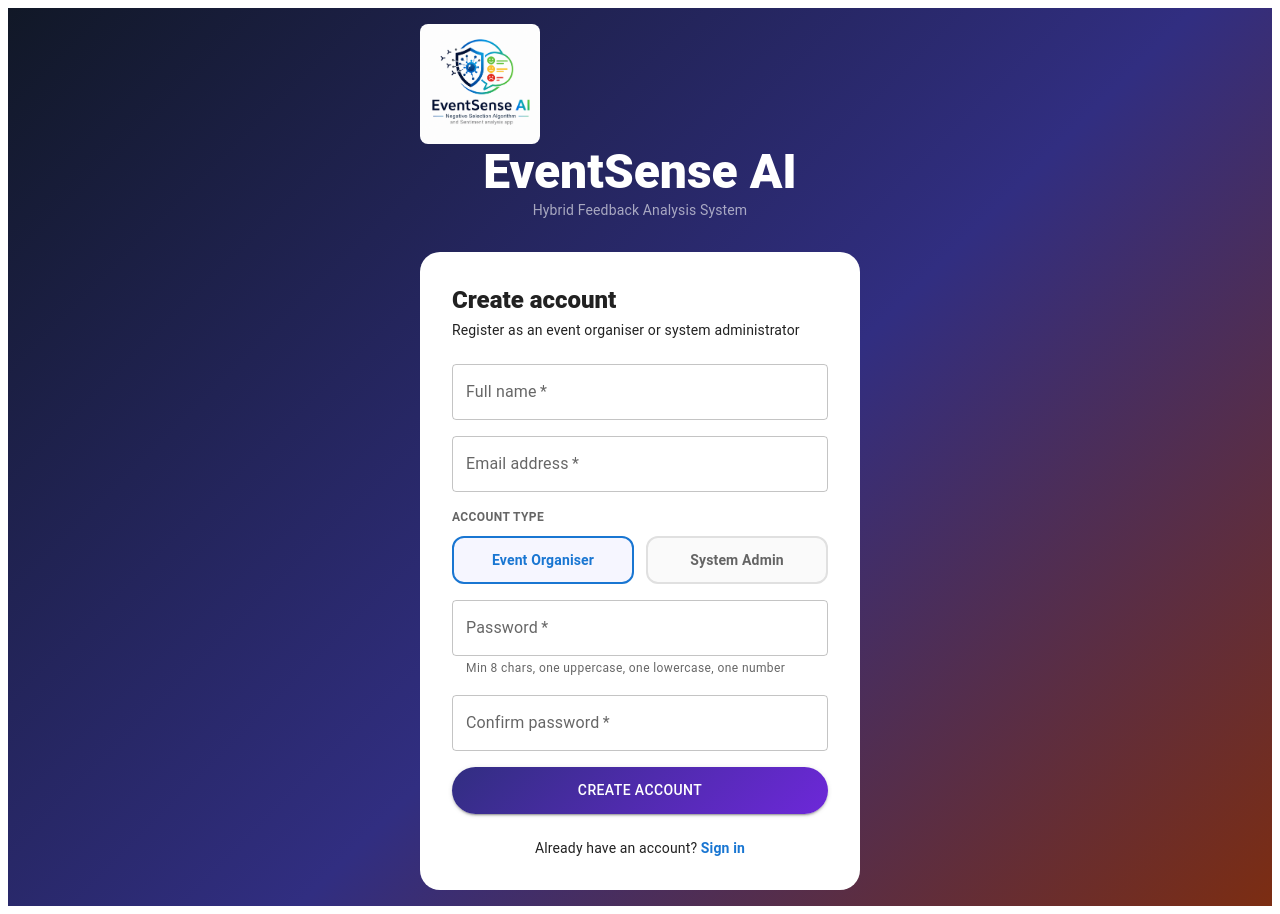
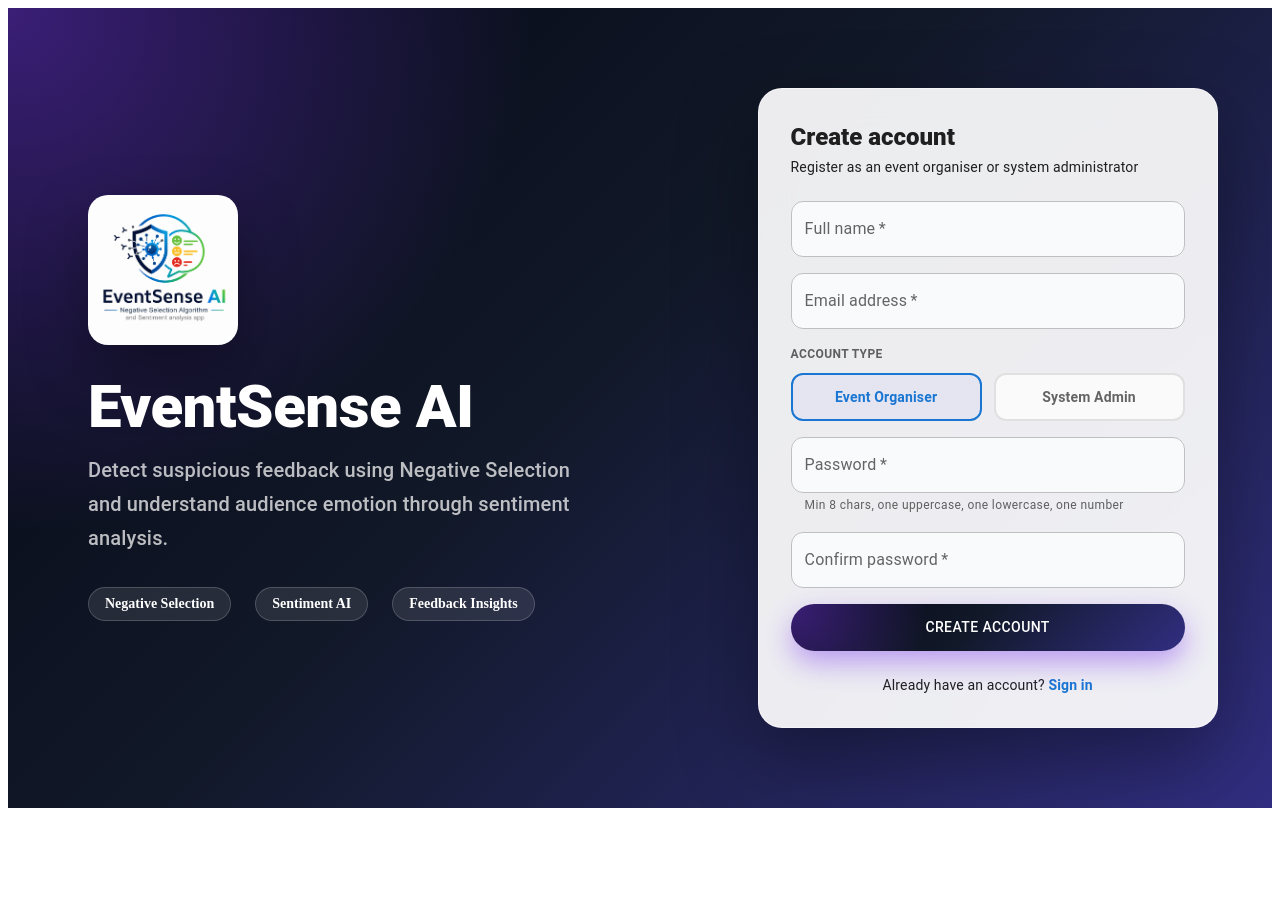
Before and after one commit to NobbuMajankwe/hyp_nsawithsentiment, a React (Vite) app in the folder frontend/: page / in a window 1280 px wide. Both pictures are taken after a click on the element "Create one". After the commit the page ends 816 px from the top, so only its background shows below. Built offline with nearby package versions, Linux system fonts and the light colour scheme.

Commit message:
restyled login

```diff
--- a/frontend/src/pages/LoginPage.tsx
+++ b/frontend/src/pages/LoginPage.tsx
@@ -1,4 +1,4 @@
-import { useState } from 'react';
+import { useState } from "react";
 import {
   Alert,
   Box,
@@ -8,11 +8,11 @@
   Stack,
   TextField,
   Typography,
-} from '@mui/material';
-import { LogIn } from 'lucide-react';
-import { useAuth } from '../context/AuthContext';
-import { apiLogin, apiRegister } from '../services/api';
-import logo from '../assets/logo.png';
+} from "@mui/material";
+import { LogIn } from "lucide-react";
+import { useAuth } from "../context/AuthContext";
+import { apiLogin, apiRegister } from "../services/api";
+import logo from "../assets/logo.png";
 
 interface Props {
   onSwitchToRegister: () => void;
@@ -20,8 +20,8 @@
 
 export function LoginPage({ onSwitchToRegister }: Props) {
   const { login } = useAuth();
-  const [email, setEmail] = useState('');
-  const [password, setPassword] = useState('');
+  const [email, setEmail] = useState("");
+  const [password, setPassword] = useState("");
   const [loading, setLoading] = useState(false);
   const [error, setError] = useState<string | null>(null);
 
@@ -34,7 +34,8 @@
       login(token, user);
     } catch (err: unknown) {
       const msg =
-        axios_detail(err) ?? 'Login failed. Check your credentials and try again.';
+        axios_detail(err) ??
+        "Login failed. Check your credentials and try again.";
       setError(msg);
     } finally {
       setLoading(false);
@@ -66,6 +67,12 @@
             value={email}
             onChange={(e) => setEmail(e.target.value)}
             autoComplete="email"
+            sx={{
+              "& .MuiOutlinedInput-root": {
+                borderRadius: 3,
+                bgcolor: "#f8fafc",
+              },
+            }}
           />
           <TextField
             label="Password"
@@ -75,6 +82,12 @@
             value={password}
             onChange={(e) => setPassword(e.target.value)}
             autoComplete="current-password"
+            sx={{
+              "& .MuiOutlinedInput-root": {
+                borderRadius: 3,
+                bgcolor: "#f8fafc",
+              },
+            }}
           />
 
           <Button
@@ -82,25 +95,39 @@
             variant="contained"
             fullWidth
             disabled={loading}
-            startIcon={loading ? <CircularProgress size={16} color="inherit" /> : <LogIn size={16} />}
+            startIcon={
+              loading ? (
+                <CircularProgress size={16} color="inherit" />
+              ) : (
+                <LogIn size={16} />
+              )
+            }
             sx={{
               py: 1.4,
               borderRadius: 999,
-              background: 'linear-gradient(135deg,#312e81,#6d28d9)',
-              '&:hover': { opacity: 0.92 },
+              /* background: "linear-gradient(135deg,#312e81,#6d28d9)",
+              "&:hover": { opacity: 0.92 }, */
+              /* background: 'linear-gradient(135deg, #4f46e5, #7c3aed, #db2777)', */
+              background:
+          "radial-gradient(circle at top left, rgba(124,58,237,0.45), transparent 35%), linear-gradient(135deg, #050816 0%, #111827 45%, #312e81 100%)",
+boxShadow: '0 12px 28px rgba(124,58,237,0.45)',
             }}
           >
-            {loading ? 'Signing in…' : 'Sign in'}
+            {loading ? "Signing in…" : "Sign in"}
           </Button>
         </Stack>
       </Box>
 
-      <Typography variant="body2" color="text.secondary" sx={{ mt: 3, textAlign: 'center' }}>
-        No account?{' '}
+      <Typography
+        variant="body2"
+        color="text.secondary"
+        sx={{ mt: 3, textAlign: "center" }}
+      >
+        No account?{" "}
         <Box
           component="span"
           onClick={onSwitchToRegister}
-          sx={{ color: 'primary.main', cursor: 'pointer', fontWeight: 700 }}
+          sx={{ color: "primary.main", cursor: "pointer", fontWeight: 700 }}
         >
           Create one
         </Box>
@@ -120,11 +147,11 @@
 export function RegisterPage({ onSwitchToLogin }: RegisterProps) {
   const { login } = useAuth();
   const [form, setForm] = useState({
-    fullName: '',
-    email: '',
-    password: '',
-    confirmPassword: '',
-    role: 'event_organiser' as 'event_organiser' | 'system_admin',
+    fullName: "",
+    email: "",
+    password: "",
+    confirmPassword: "",
+    role: "event_organiser" as "event_organiser" | "system_admin",
   });
   const [loading, setLoading] = useState(false);
   const [error, setError] = useState<string | null>(null);
@@ -139,7 +166,7 @@
     setError(null);
 
     if (form.password !== form.confirmPassword) {
-      setError('Passwords do not match.');
+      setError("Passwords do not match.");
       return;
     }
 
@@ -153,7 +180,7 @@
       });
       login(token, user);
     } catch (err: unknown) {
-      const msg = axios_detail(err) ?? 'Registration failed. Please try again.';
+      const msg = axios_detail(err) ?? "Registration failed. Please try again.";
       setError(msg);
     } finally {
       setLoading(false);
@@ -182,8 +209,14 @@
             fullWidth
             required
             value={form.fullName}
-            onChange={set('fullName')}
+            onChange={set("fullName")}
             autoComplete="name"
+            sx={{
+              "& .MuiOutlinedInput-root": {
+                borderRadius: 3,
+                bgcolor: "#f8fafc",
+              },
+            }}
           />
           <TextField
             label="Email address"
@@ -191,20 +224,34 @@
             fullWidth
             required
             value={form.email}
-            onChange={set('email')}
+            onChange={set("email")}
             autoComplete="email"
+            sx={{
+              "& .MuiOutlinedInput-root": {
+                borderRadius: 3,
+                bgcolor: "#f8fafc",
+              },
+            }}
           />
 
           {/* Role selector rendered as two toggle cards */}
           <Box>
-            <Typography variant="caption" sx={{ fontWeight: 700, color: 'text.secondary', mb: 1, display: 'block' }}>
+            <Typography
+              variant="caption"
+              sx={{
+                fontWeight: 700,
+                color: "text.secondary",
+                mb: 1,
+                display: "block",
+              }}
+            >
               ACCOUNT TYPE
             </Typography>
             <Stack direction="row" spacing={1.5}>
               {(
                 [
-                  { value: 'event_organiser', label: 'Event Organiser' },
-                  { value: 'system_admin', label: 'System Admin' },
+                  { value: "event_organiser", label: "Event Organiser" },
+                  { value: "system_admin", label: "System Admin" },
                 ] as const
               ).map((opt) => (
                 <Box
@@ -214,19 +261,26 @@
                     flex: 1,
                     p: 1.5,
                     borderRadius: 3,
-                    border: '2px solid',
-                    borderColor: form.role === opt.value ? 'primary.main' : 'grey.300',
-                    bgcolor: form.role === opt.value ? 'rgba(99,102,241,0.06)' : 'grey.50',
-                    cursor: 'pointer',
-                    textAlign: 'center',
-                    transition: '0.2s',
+                    border: "2px solid",
+                    borderColor:
+                      form.role === opt.value ? "primary.main" : "grey.300",
+                    bgcolor:
+                      form.role === opt.value
+                        ? "rgba(99,102,241,0.06)"
+                        : "grey.50",
+                    cursor: "pointer",
+                    textAlign: "center",
+                    transition: "0.2s",
                   }}
                 >
                   <Typography
                     variant="body2"
                     sx={{
                       fontWeight: 700,
-                      color: form.role === opt.value ? 'primary.main' : 'text.secondary',
+                      color:
+                        form.role === opt.value
+                          ? "primary.main"
+                          : "text.secondary",
                     }}
                   >
                     {opt.label}
@@ -242,9 +296,15 @@
             fullWidth
             required
             value={form.password}
-            onChange={set('password')}
+            onChange={set("password")}
             helperText="Min 8 chars, one uppercase, one lowercase, one number"
             autoComplete="new-password"
+            sx={{
+              "& .MuiOutlinedInput-root": {
+                borderRadius: 3,
+                bgcolor: "#f8fafc",
+              },
+            }}
           />
           <TextField
             label="Confirm password"
@@ -252,8 +312,14 @@
             fullWidth
             required
             value={form.confirmPassword}
-            onChange={set('confirmPassword')}
+            onChange={set("confirmPassword")}
             autoComplete="new-password"
+            sx={{
+              "& .MuiOutlinedInput-root": {
+                borderRadius: 3,
+                bgcolor: "#f8fafc",
+              },
+            }}
           />
 
           <Button
@@ -261,25 +327,37 @@
             variant="contained"
             fullWidth
             disabled={loading}
-            startIcon={loading ? <CircularProgress size={16} color="inherit" /> : undefined}
+            startIcon={
+              loading ? (
+                <CircularProgress size={16} color="inherit" />
+              ) : undefined
+            }
             sx={{
               py: 1.4,
               borderRadius: 999,
-              background: 'linear-gradient(135deg,#312e81,#6d28d9)',
-              '&:hover': { opacity: 0.92 },
+              /* background: "linear-gradient(135deg,#312e81,#6d28d9)",
+              "&:hover": { opacity: 0.92 }, */
+              /* background: 'linear-gradient(135deg, #4f46e5, #7c3aed, #db2777)', */
+              background:
+          "radial-gradient(circle at top left, rgba(124,58,237,0.45), transparent 35%), linear-gradient(135deg, #050816 0%, #111827 45%, #312e81 100%)",
+boxShadow: '0 12px 28px rgba(124,58,237,0.45)',
             }}
           >
-            {loading ? 'Creating account…' : 'Create account'}
+            {loading ? "Creating account…" : "Create account"}
           </Button>
         </Stack>
       </Box>
 
-      <Typography variant="body2" color="text.secondary" sx={{ mt: 3, textAlign: 'center' }}>
-        Already have an account?{' '}
+      <Typography
+        variant="body2"
+        color="text.secondary"
+        sx={{ mt: 3, textAlign: "center" }}
+      >
+        Already have an account?{" "}
         <Box
           component="span"
           onClick={onSwitchToLogin}
-          sx={{ color: 'primary.main', cursor: 'pointer', fontWeight: 700 }}
+          sx={{ color: "primary.main", cursor: "pointer", fontWeight: 700 }}
         >
           Sign in
         </Box>
@@ -296,31 +374,113 @@
   return (
     <Box
       sx={{
-        minHeight: '100vh',
-        display: 'flex',
-        alignItems: 'center',
-        justifyContent: 'center',
-        background: 'linear-gradient(135deg, #111827 0%, #312e81 55%, #7c2d12 100%)',
-        p: 2,
+        minHeight: "100vh",
+        display: "grid",
+        gridTemplateColumns: { xs: "1fr", md: "1.1fr 0.9fr" },
+        background:
+          "radial-gradient(circle at top left, rgba(124,58,237,0.45), transparent 35%), linear-gradient(135deg, #050816 0%, #111827 45%, #312e81 100%)",
+        overflow: "hidden",
       }}
     >
-      <Box sx={{ width: '100%', maxWidth: 440 }}>
+      {/* Left branding section */}
+      <Box
+        sx={{
+          display: { xs: "none", md: "flex" },
+          flexDirection: "column",
+          justifyContent: "center",
+          px: 10,
+          color: "white",
+        }}
+      >
         <Box
           component="img"
           src={logo}
           alt="EventSense AI"
-              sx={{ width: 120, height: 120, borderRadius: 2, objectFit: 'cover', flexShrink: 0, alignSelf: 'center' }}
+          sx={{
+            width: 150,
+            height: 150,
+            borderRadius: 5,
+            mb: 4,
+            boxShadow: "0 25px 60px rgba(0,0,0,0.35)",
+          }}
         />
-        {/* Branding */}
-        <Stack spacing={0.5} sx={{ mb: 4, textAlign: 'center' }}>
+
+        <Typography variant="h2" sx={{ fontWeight: 900, lineHeight: 1 }}>
+          EventSense AI
+        </Typography>
 
         <Typography
-            variant="h3"
-            sx={{ fontWeight: 800, color: 'white', lineHeight: 1 }}
+          variant="h6"
+          sx={{
+            mt: 2,
+            maxWidth: 520,
+            color: "rgba(255,255,255,0.72)",
+            lineHeight: 1.7,
+          }}
         >
+          Detect suspicious feedback using Negative Selection and understand
+          audience emotion through sentiment analysis.
+        </Typography>
+
+        <Stack
+          direction="row"
+          spacing={1.5}
+          sx={{ mt: 4, flexWrap: "wrap", gap: 1.5 }}
+        >
+          {["Negative Selection", "Sentiment AI", "Feedback Insights"].map(
+            (item) => (
+              <Box
+                key={item}
+                sx={{
+                  px: 2,
+                  py: 1,
+                  borderRadius: 999,
+                  bgcolor: "rgba(255,255,255,0.1)",
+                  border: "1px solid rgba(255,255,255,0.18)",
+                  backdropFilter: "blur(12px)",
+                  fontSize: 14,
+                  fontWeight: 700,
+                }}
+              >
+                {item}
+              </Box>
+            ),
+          )}
+        </Stack>
+      </Box>
+
+      {/* Form section */}
+      <Box
+        sx={{
+          display: "flex",
+          alignItems: "center",
+          justifyContent: "center",
+          p: { xs: 2, sm: 4 },
+        }}
+      >
+        <Box sx={{ width: "100%", maxWidth: 460 }}>
+          <Stack
+            spacing={1}
+            sx={{
+              display: { xs: "flex", md: "none" },
+              alignItems: "center",
+              mb: 3,
+              color: "white",
+            }}
+          >
+            <Box
+              component="img"
+              src={logo}
+              alt="EventSense AI"
+              sx={{ width: 90, height: 90, borderRadius: 3 }}
+            />
+            <Typography variant="h4" sx={{ fontWeight: 900 }}>
               EventSense AI
             </Typography>
-          <Typography variant="body2" sx={{ color: 'rgba(255,255,255,0.6)' }}>
+            <Typography
+              variant="body2"
+              sx={{ color: "rgba(255,255,255,0.65)" }}
+            >
               Hybrid Feedback Analysis System
             </Typography>
           </Stack>
@@ -329,17 +489,20 @@
             elevation={0}
             sx={{
               p: { xs: 3, sm: 4 },
-            borderRadius: 5,
-            bgcolor: 'white',
+              borderRadius: 6,
+              bgcolor: "rgba(255,255,255,0.92)",
+              backdropFilter: "blur(20px)",
+              border: "1px solid rgba(255,255,255,0.45)",
+              boxShadow: "0 30px 80px rgba(0,0,0,0.35)",
             }}
           >
             {children}
           </Paper>
         </Box>
       </Box>
+    </Box>
   );
 }
-
 // ---------------------------------------------------------------------------
 // Helper — extract FastAPI detail message from axios errors
 // ---------------------------------------------------------------------------
@@ -347,14 +510,14 @@
 function axios_detail(err: unknown): string | null {
   if (
     err &&
-    typeof err === 'object' &&
-    'response' in err &&
+    typeof err === "object" &&
+    "response" in err &&
     err.response &&
-    typeof err.response === 'object' &&
-    'data' in err.response
+    typeof err.response === "object" &&
+    "data" in err.response
   ) {
     const data = (err.response as { data: unknown }).data;
-    if (data && typeof data === 'object' && 'detail' in data) {
+    if (data && typeof data === "object" && "detail" in data) {
       return String((data as { detail: unknown }).detail);
     }
   }
```
Lines whose indentation alone changed are shown as unchanged.
